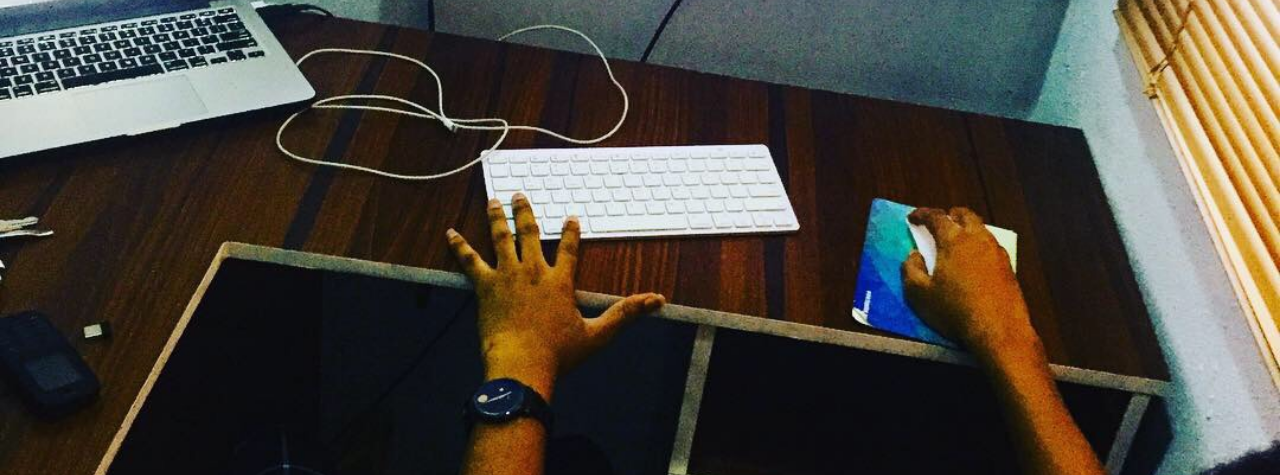
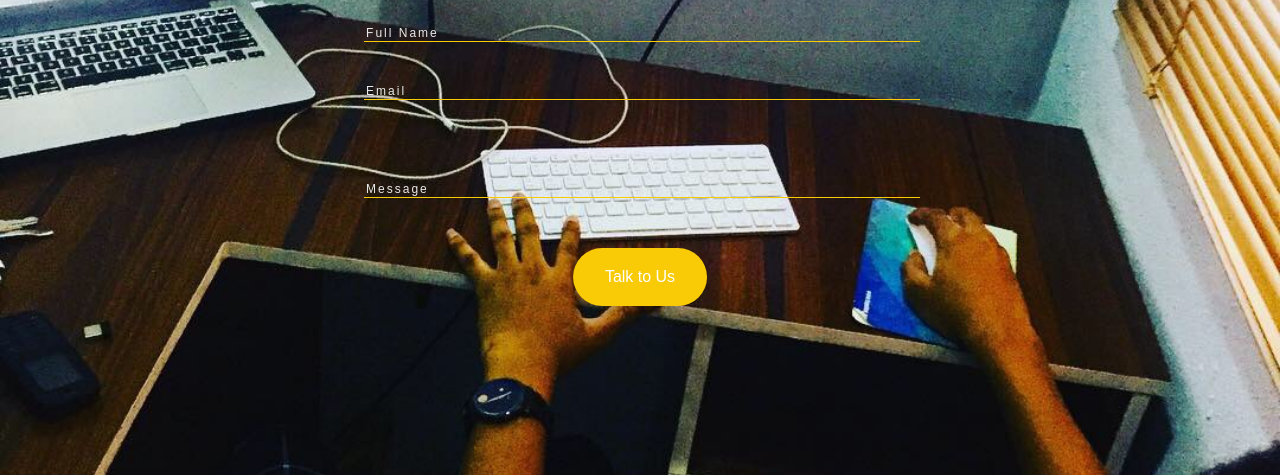
Before and after one commit to AduroDaniel/Anytincreative-2.0, a website: page contact.html in a window 1280 px wide. Shown: the part 325-800 px from the top of the page. Drawn offline with Linux system fonts and the light colour scheme.

Commit message:
contact style

```diff
--- a/contact.html
+++ b/contact.html
@@ -46,10 +46,11 @@
 
         <div class="form">
             <form>
-                <input type="text" placeholder="Name" id="name" required>
-                <input type="text" placeholder="Name" id="name" required>
-                <input type="text" placeholder="Name" id="name" required>
+                <input type="text" placeholder="Full Name" id="name" required>
+                <input type="text" placeholder="Email" id="email" required>
+                <input type="text" placeholder="Message" id="msg" required>
             </form>
+            <button type="button">Talk to Us</button>
         </div>
 
 
--- a/sass/contact.scss
+++ b/sass/contact.scss
@@ -235,6 +235,7 @@ body {
     top: 30%;
     left: 50%;
     transform: translate(-50%, -50%);
+    text-align: center;
 }
 
 .heading h1 {
@@ -245,12 +246,42 @@ body {
 .heading p {
     color: #fff;
     font-size: 12px;
+    margin-bottom: 20px;
 }
 
 // Form
 .form {
     position: absolute;
-    top: 50%;
+    top: 60%;
     left: 50%;
     transform: translate(-50%, -50%);
+    text-align: center;
 }
+
+input {
+    width: 100%;
+    margin: 20px 0;
+    background: rgba(0,0,0,0);
+    border: none;
+    border-bottom: 1px solid $color-primary;
+}
+
+#msg {
+    margin-top: 60px;
+}
+
+input::-webkit-input-placeholder {
+    color: #EAEAEA;
+    font-size: 12px;
+    letter-spacing: 2px;
+}
+
+button {
+    padding: 20px 32px;
+    font-size: 16px;
+    border: none;
+    border-radius: 200px;
+    margin-top: 30px;
+    background-color: $color-primary;
+    color: $color-white;
+}
```
Also changed, not shown: css/contact.css.
